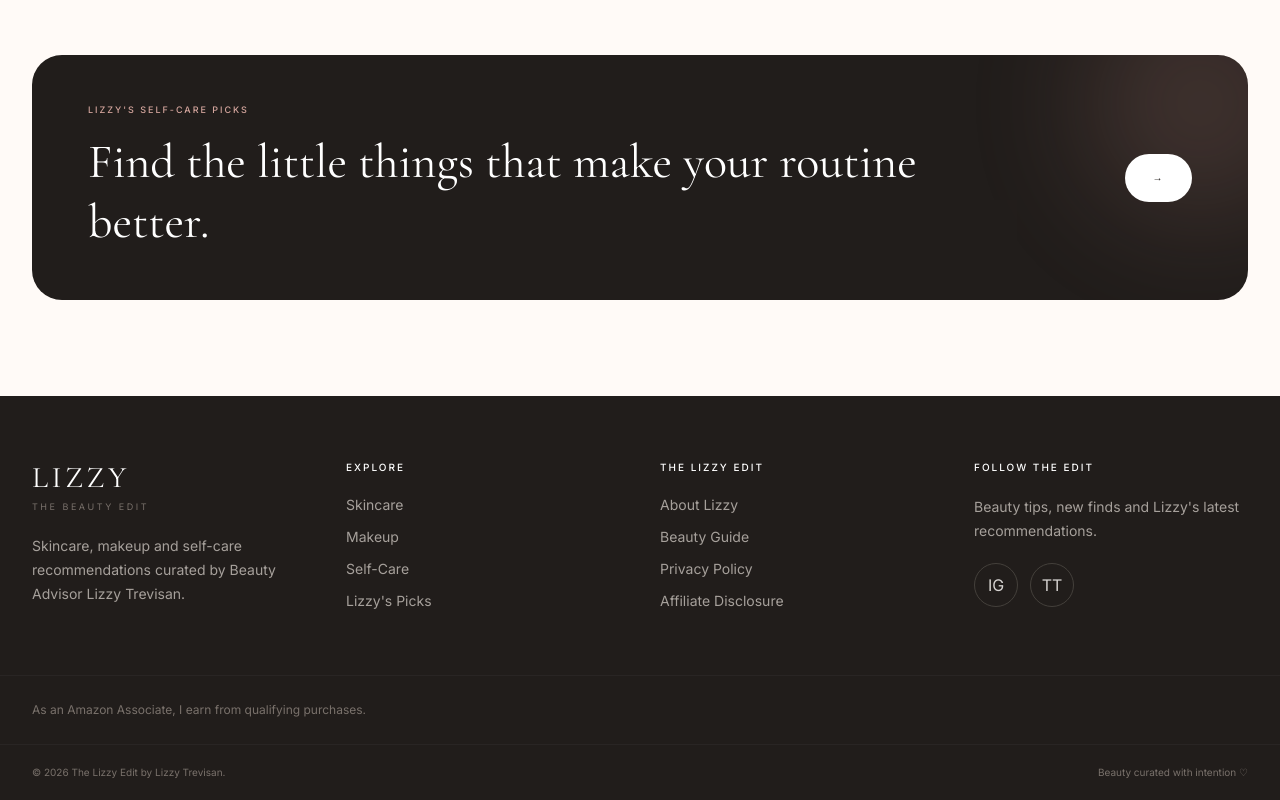
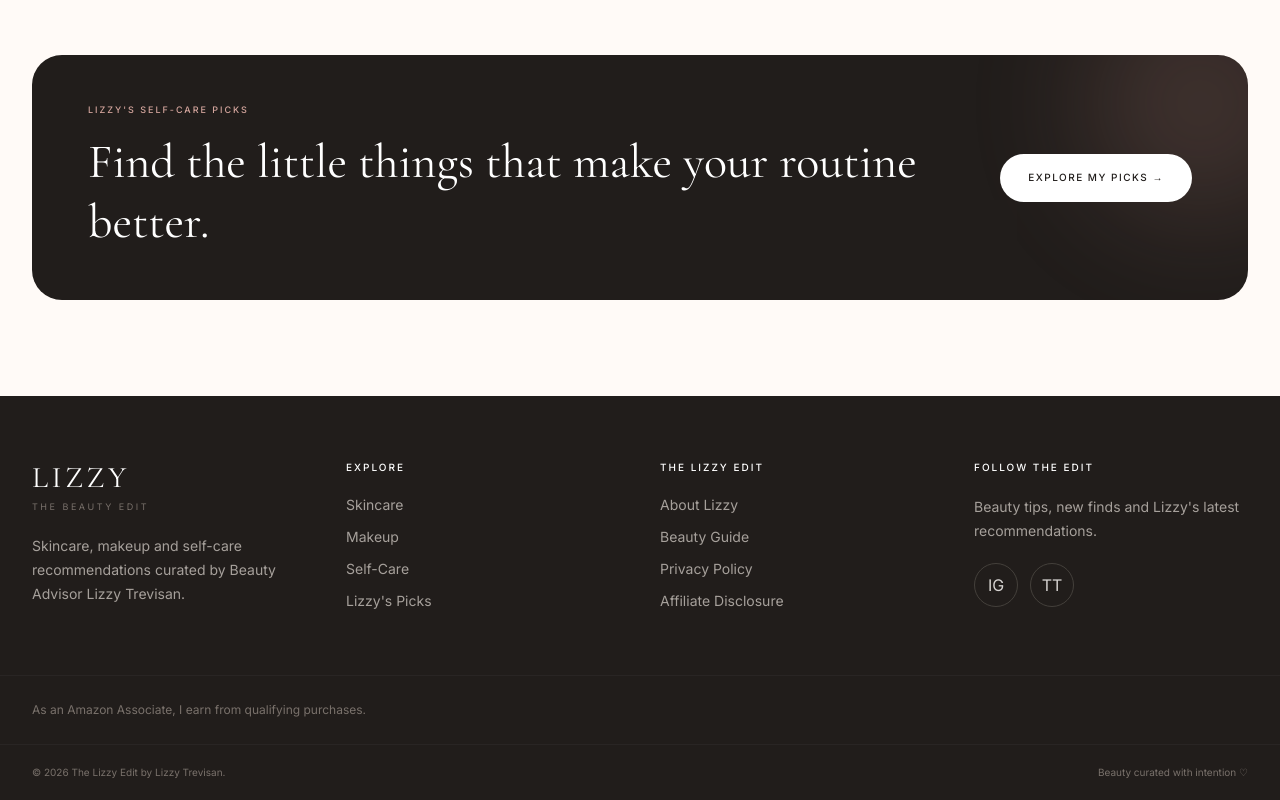
Before and after one commit to LeizianeTrevisanDardin/The-Lizzy-Edit, a Next.js app: page /about in a window 1280 px wide. Shown: the part 2849-3649 px from the top of the page. Built offline with nearby package versions, Linux system fonts and the light colour scheme; no server answers; the database is empty.

Commit message:
fixed btn PickCTA

```diff
--- a/components/PicksCTA.tsx
+++ b/components/PicksCTA.tsx
@@ -4,14 +4,14 @@ type PicksCTAProps = {
   eyebrow: string;
   title: string;
   href?: string;
-  buttonText: string;
+  buttonText?: string;
 };
 
 export default function PicksCTA({
   eyebrow,
   title,
   href = "/picks",
-  buttonText,
+  buttonText = "Explore My Picks",
 }: PicksCTAProps) {
   return (
     <section className="mx-auto max-w-7xl px-5 pb-16 sm:px-6 sm:pb-20 lg:px-8 lg:pb-24">
```
